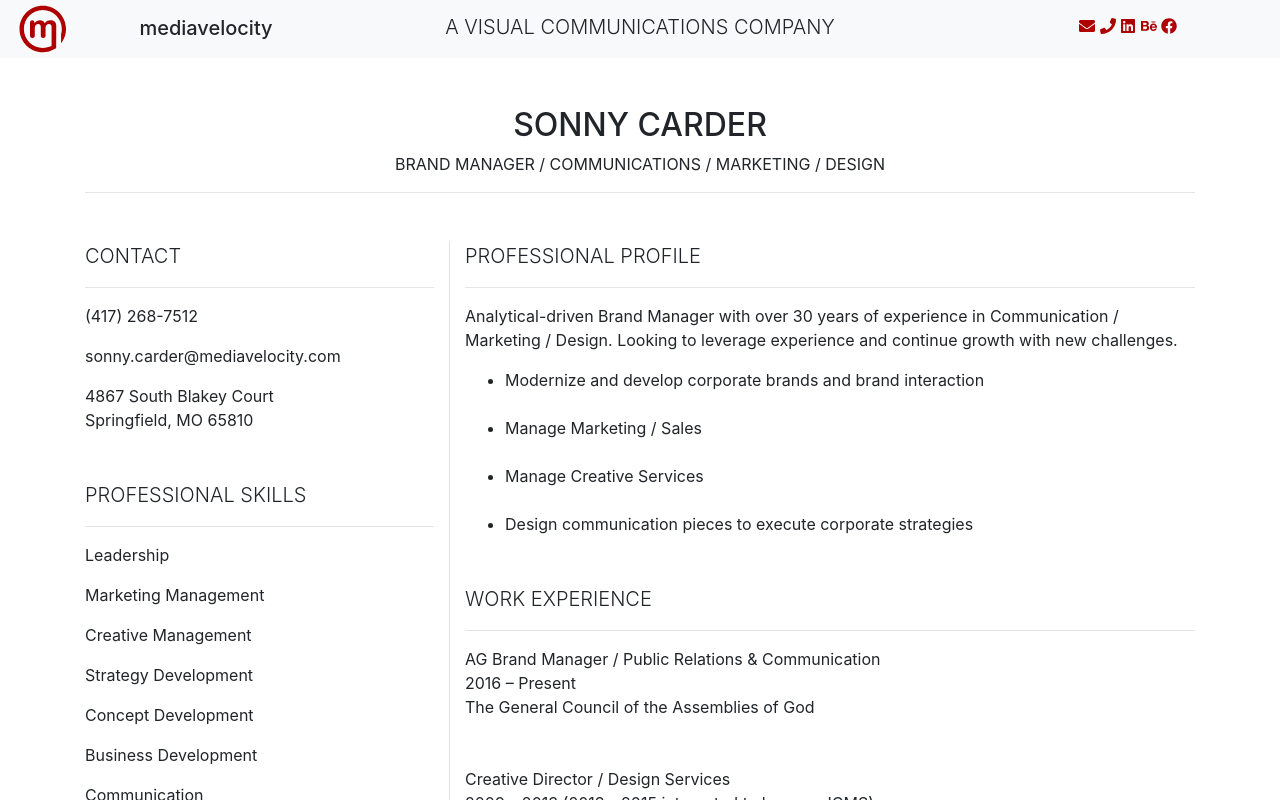
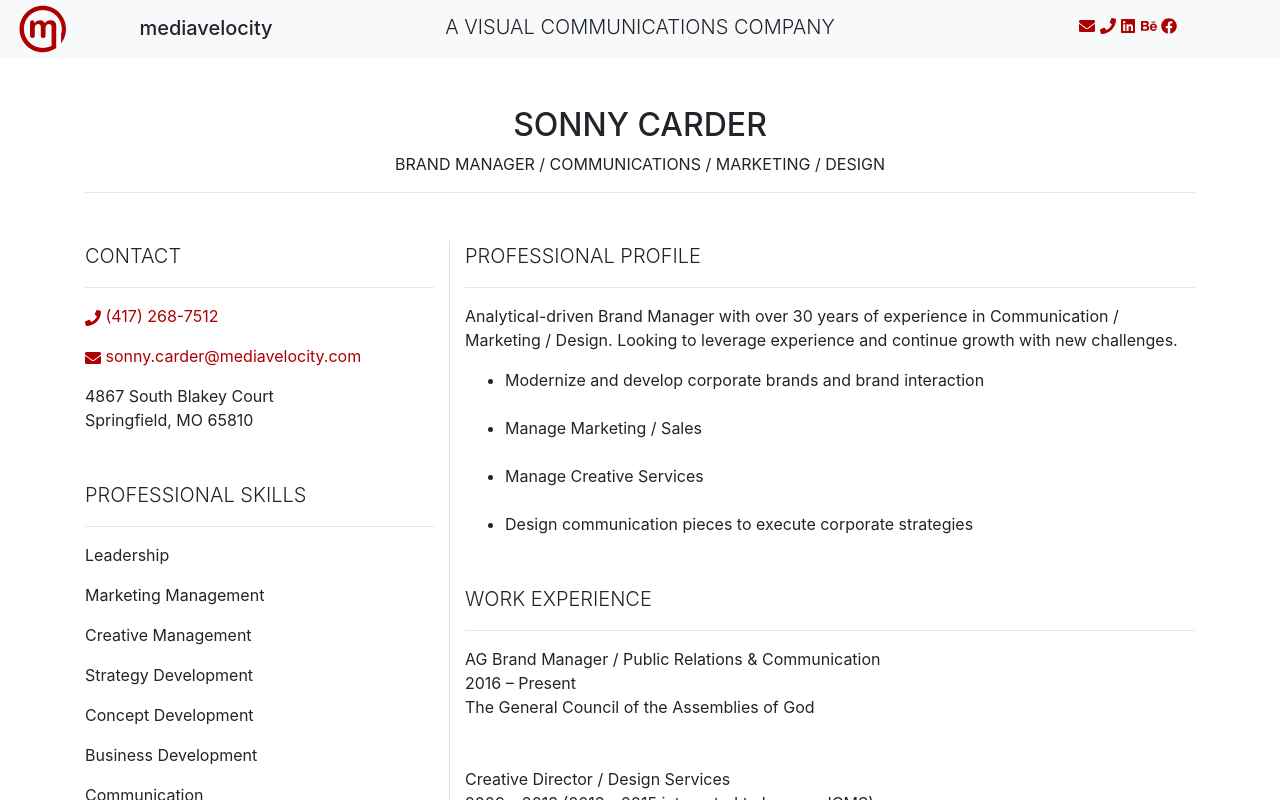
Before and after one commit to monkeyElbow/mediavelocity, a React (Create React App) app: page /sonny in a window 1280 px wide. Shown: the top 800 px of the page. Built offline with nearby package versions, Linux system fonts and the light colour scheme.

Commit message:
Update sonnyBIO.js

```diff
--- a/src/pages/sonnyBIO.js
+++ b/src/pages/sonnyBIO.js
@@ -27,9 +27,12 @@ const SonnyBIO = () => {
 
 <p class="lead">CONTACT</p>
 <hr />
+<p>
+<a rel="noopener noreferrer" className="SocialStyle" target="_blank" href="tel:+14172687512"><FaPhone /> (417) 268-7512</a></p>
 
-<p>(417) 268-7512</p>
-<p>sonny.carder@mediavelocity.com</p>
+<p>
+<a rel="noopener noreferrer" className="SocialStyle" target="_blank" href="mailto:sonny.carder@mediavelocity.com"><FaEnvelope /> sonny.carder@mediavelocity.com</a>
+</p>
 
 <p>4867 South Blakey Court<br />
 Springfield, MO 65810</p>
```
